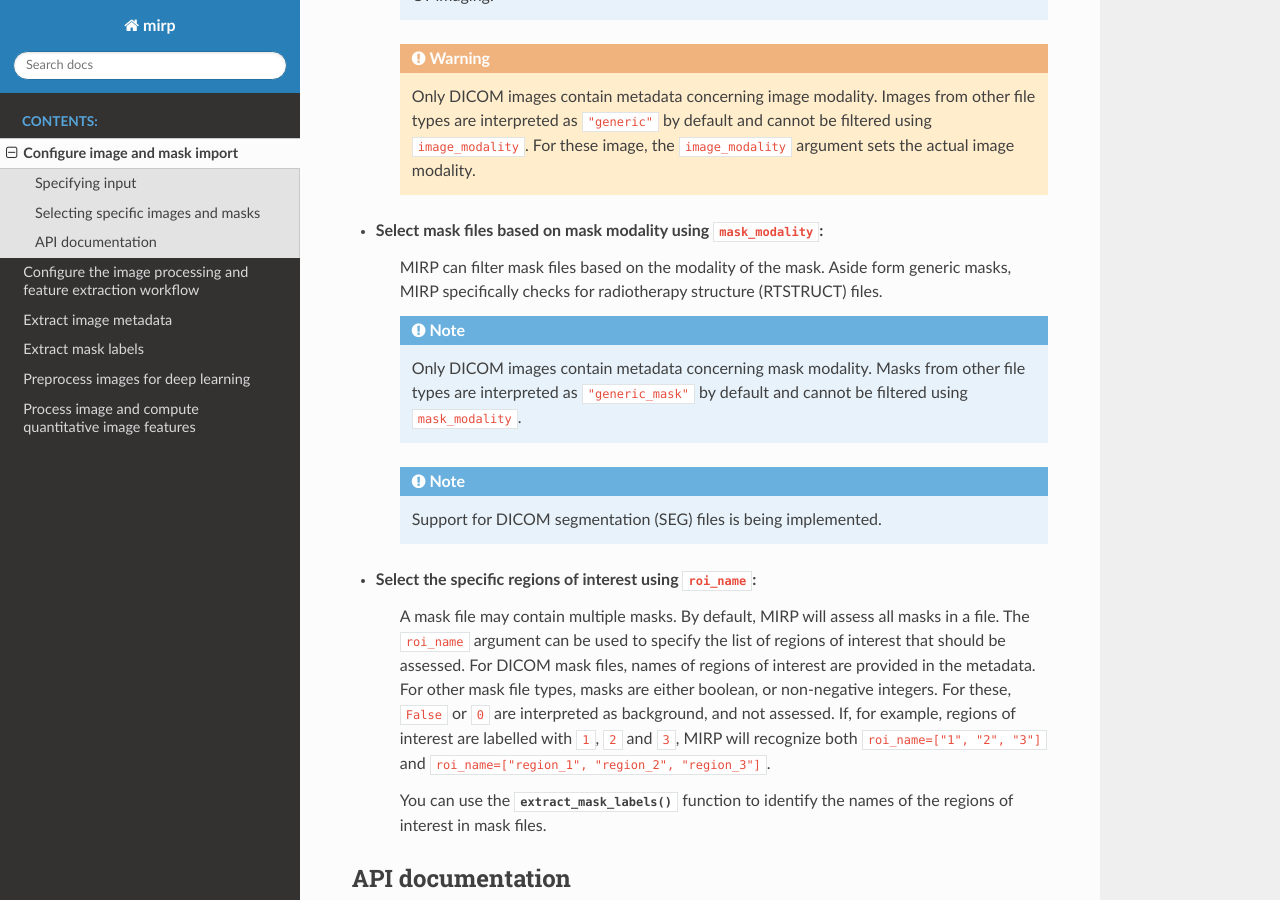
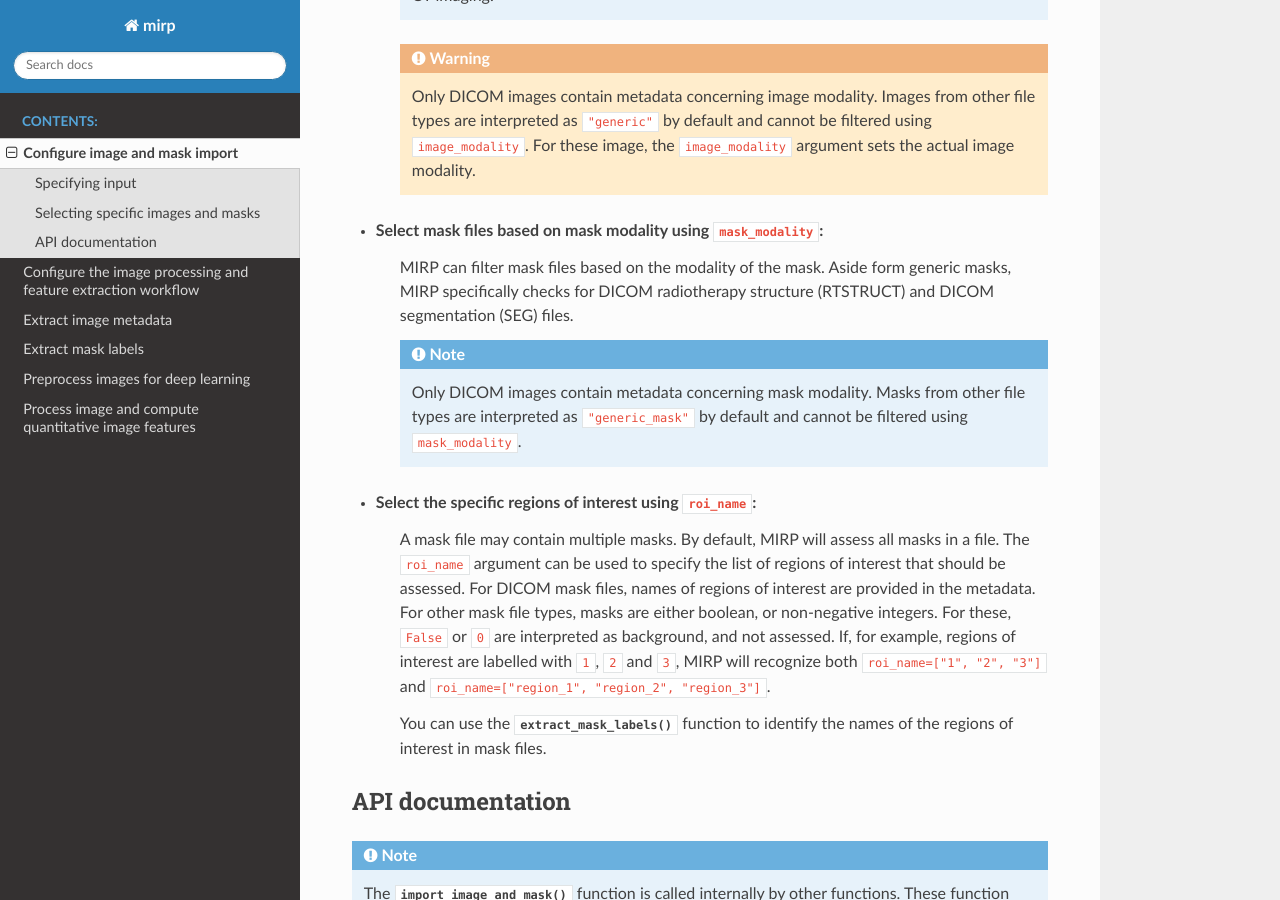
Before and after one commit to oncoray/mirp, a Sphinx documentation site: the page built from docs_source/source/mirp.importData.rst, in a window 1280 px wide and 900 px high, scrolled down 5782 px. Built offline with Sphinx 7.4.7 and the Read the Docs theme 2.0.0, drawn with Linux system fonts in a browser that asks for light colours.

Commit message:
Added references to DICOM SEG files in documentation.

```diff
--- a/docs_source/source/mirp.importData.rst
+++ b/docs_source/source/mirp.importData.rst
@@ -260,14 +260,11 @@
 
 * Select mask files based on mask modality using ``mask_modality``:
     MIRP can filter mask files based on the modality of the mask. Aside form generic masks, MIRP specifically checks for
-    radiotherapy structure (RTSTRUCT) files.
+    DICOM radiotherapy structure (RTSTRUCT) and DICOM segmentation (SEG) files.
 
     .. note::
         Only DICOM images contain metadata concerning mask modality. Masks from other file types are interpreted as
         ``"generic_mask"`` by default and cannot be filtered using ``mask_modality``.
-
-    .. note::
-        Support for DICOM segmentation (SEG) files is being implemented.
 
 * Select the specific regions of interest using ``roi_name``:
     A mask file may contain multiple masks. By default, MIRP will assess all masks in a file. The ``roi_name`` argument
```
Also changed, not shown: README.md (+2 -2 lines).
